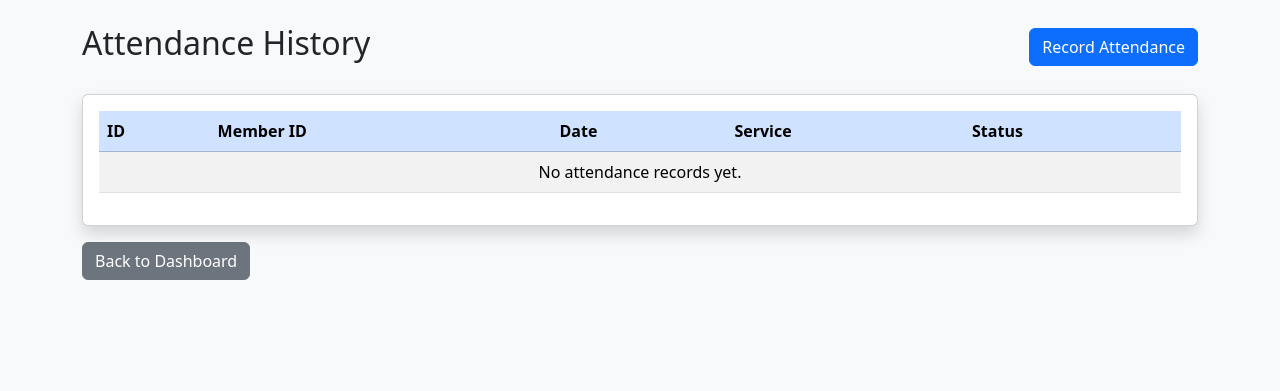
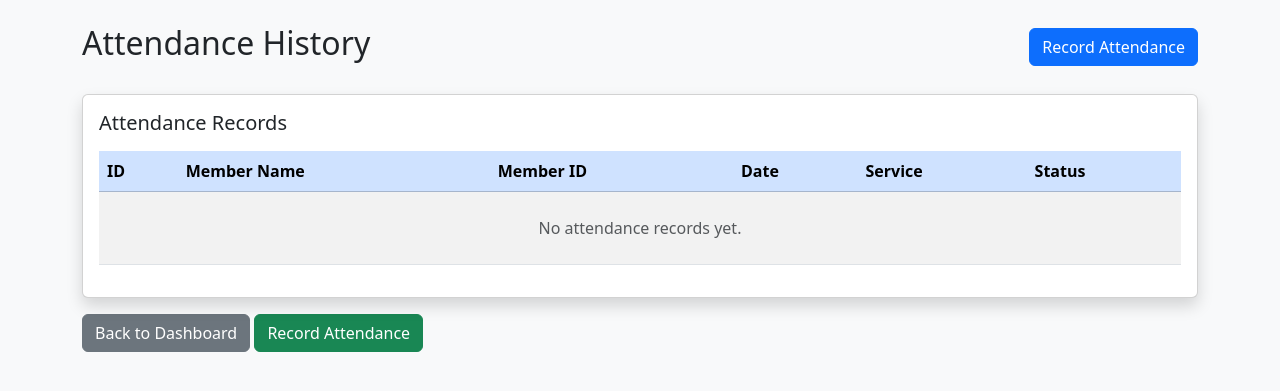
Before and after one commit to joceedpreneur-debug/church-membership-system, a Flask app: page /attendance in a window 1280 px wide. Shown: the part 56-447 px from the top of the page. Run offline with Flask 3, Linux system fonts and the light colour scheme.

Commit message:
Update attendance.html

```diff
--- a/templates/attendance.html
+++ b/templates/attendance.html
@@ -15,14 +15,23 @@
 
 </head>
 
+
 <body class="bg-light">
+
+
+<!-- ==========================================
+     NAVIGATION BAR
+     ========================================== -->
 
 <nav class="navbar navbar-dark bg-primary">
 
     <div class="container">
 
-        <a class="navbar-brand" href="/dashboard">
+        <a class="navbar-brand"
+           href="/dashboard">
+
             Church Membership System
+
         </a>
 
     </div>
@@ -30,11 +39,20 @@
 </nav>
 
 
+<!-- ==========================================
+     MAIN CONTENT
+     ========================================== -->
+
 <div class="container mt-4">
+
+
+    <!-- PAGE HEADER -->
 
     <div class="d-flex justify-content-between align-items-center mb-4">
 
-        <h2>Attendance History</h2>
+        <h2>
+            Attendance History
+        </h2>
 
         <a href="/attendance"
            class="btn btn-primary">
@@ -46,22 +64,37 @@
     </div>
 
 
+    <!-- ATTENDANCE TABLE -->
+
     <div class="card shadow">
 
         <div class="card-body">
 
+            <h5 class="card-title mb-3">
+
+                Attendance Records
+
+            </h5>
+
+
             <div class="table-responsive">
 
-                <table class="table table-striped">
+                <table class="table table-striped table-hover">
 
                     <thead class="table-primary">
 
                         <tr>
 
                             <th>ID</th>
+
+                            <th>Member Name</th>
+
                             <th>Member ID</th>
+
                             <th>Date</th>
+
                             <th>Service</th>
+
                             <th>Status</th>
 
                         </tr>
@@ -71,52 +104,101 @@
 
                     <tbody>
 
+
                         {% for record in records %}
 
                         <tr>
+
+                            <!-- ID -->
 
                             <td>
                                 {{ record.id }}
                             </td>
 
+
+                            <!-- MEMBER NAME -->
+
+                            <td>
+
+                                {% if record.member %}
+
+                                    {{ record.member.full_name }}
+
+                                {% else %}
+
+                                    Unknown Member
+
+                                {% endif %}
+
+                            </td>
+
+
+                            <!-- MEMBER ID -->
+
                             <td>
                                 {{ record.member_id }}
                             </td>
+
+
+                            <!-- DATE -->
 
                             <td>
                                 {{ record.attendance_date }}
                             </td>
 
+
+                            <!-- SERVICE -->
+
                             <td>
                                 {{ record.service_type }}
                             </td>
+
+
+                            <!-- STATUS -->
 
                             <td>
 
                                 {% if record.attendance_status == "Present" %}
 
                                     <span class="badge bg-success">
+
                                         Present
+
+                                    </span>
+
+                                {% elif record.attendance_status == "Absent" %}
+
+                                    <span class="badge bg-danger">
+
+                                        Absent
+
                                     </span>
 
                                 {% else %}
 
-                                    <span class="badge bg-danger">
-                                        Absent
+                                    <span class="badge bg-secondary">
+
+                                        {{ record.attendance_status }}
+
                                     </span>
 
                                 {% endif %}
 
                             </td>
 
+
                         </tr>
+
 
                         {% else %}
 
+
+                        <!-- NO RECORDS -->
+
                         <tr>
 
-                            <td colspan="5"
-                                class="text-center">
+                            <td colspan="6"
+                                class="text-center text-muted py-4">
 
                                 No attendance records yet.
 
@@ -124,7 +206,9 @@
 
                         </tr>
 
+
                         {% endfor %}
+
 
                     </tbody>
 
@@ -137,6 +221,8 @@
     </div>
 
 
+    <!-- NAVIGATION BUTTONS -->
+
     <div class="mt-3">
 
         <a href="/dashboard"
@@ -146,9 +232,26 @@
 
         </a>
 
+        <a href="/attendance"
+           class="btn btn-success">
+
+            Record Attendance
+
+        </a>
+
     </div>
 
+
 </div>
+
+
+<!-- ==========================================
+     BOOTSTRAP JAVASCRIPT
+     ========================================== -->
+
+<script src="https://cdn.jsdelivr.net/npm/bootstrap@5.3.3/dist/js/bootstrap.bundle.min.js">
+</script>
+
 
 </body>
 
```
